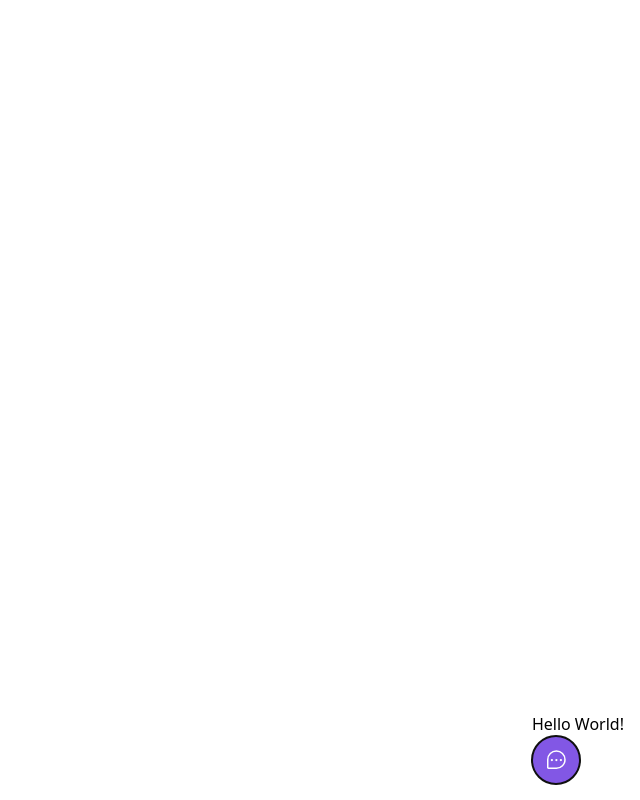
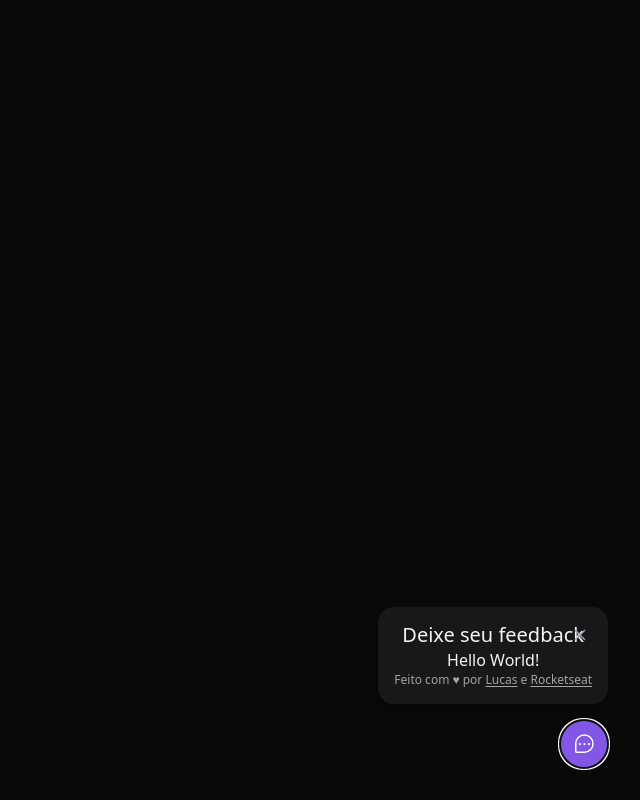
Before and after one commit to LCSDNL/NLW-react-web, a React (Vite) app in the folder react-web/: page / in a window 1280 px wide. Both pictures are taken after a click on the button "Feedback". Shown: the whole page, without its empty margins (640-1280 px from the left). Built offline with nearby package versions, Linux system fonts and the light colour scheme.

Commit message:
add form Closebutton

```diff
--- a/react-web/src/App.tsx
+++ b/react-web/src/App.tsx
@@ -1,4 +1,5 @@
-import { Widget } from "./components/widget";
+import { Widget } from "./components/widget"
+
 
 export function App(){
   return <Widget />
--- /dev/null
+++ b/react-web/src/components/CloseButton.tsx
@@ -0,0 +1,10 @@
+import { Popover } from "@headlessui/react";
+import { X } from "phosphor-react";
+
+export function CloseButton(){
+    return(
+        <Popover.Button className="top-5 right-5 absolute text-zinc-400 hover:text-zinc-100" title="Fechar formulário de feedback">
+            <X weight="bold" className="w-4 h-4" />
+        </Popover.Button>
+    );
+}
--- /dev/null
+++ b/react-web/src/components/WidgetForm.tsx
@@ -0,0 +1,21 @@
+import { CloseButton } from "./CloseButton";
+
+export function WidgetForm(){
+    return(
+        <div className="bg-zinc-900 p-4 relative rounded-2xl mb-4 flex flex-col items-center shadow-lg w-[calc(100vw-2rem)] md:w-auto">
+            <header>
+                <span className="text-xl leading-6">Deixe seu feedback</span>
+
+                <CloseButton/>
+            </header>
+
+
+            <p>Hello World!</p>
+
+
+            <footer className="text-xs text-neutral-400">
+                Feito com ♥ por <a className="underline underline-offset-2" href="https://linkedin.com/in/lucas-daniel-rambo" target="_blank">Lucas</a> e <a className="underline underline-offset-2" href="https://rocketseat.com.br" target="_blank">Rocketseat</a>
+            </footer>
+        </div>
+    );
+}
--- a/react-web/src/components/widget.tsx
+++ b/react-web/src/components/widget.tsx
@@ -1,12 +1,15 @@
 import { Popover } from '@headlessui/react';
 import { ChatTeardropDots } from 'phosphor-react';
+import { WidgetForm } from './WidgetForm';
 
 
 export function Widget(){
 
     return (
-        <Popover className="absolute bottom-4 right-4">
-            <Popover.Panel>Hello World!</Popover.Panel>
+        <Popover className="absolute bottom-4 right-4 md:bottom-8 md:right-8 flex flex-col items-end">
+            <Popover.Panel>
+                <WidgetForm />
+            </Popover.Panel>
 
             <Popover.Button className="bg-brand-500 rounded-full px-3 h-12 text-white flex items-center group">
                 <ChatTeardropDots className="w-6 h-6" />
--- a/react-web/src/global.css
+++ b/react-web/src/global.css
@@ -1,3 +1,7 @@
 @tailwind base;
 @tailwind components;
 @tailwind utilities;
+
+body{
+    @apply bg-[#09090A] text-zinc-100
+}
```
